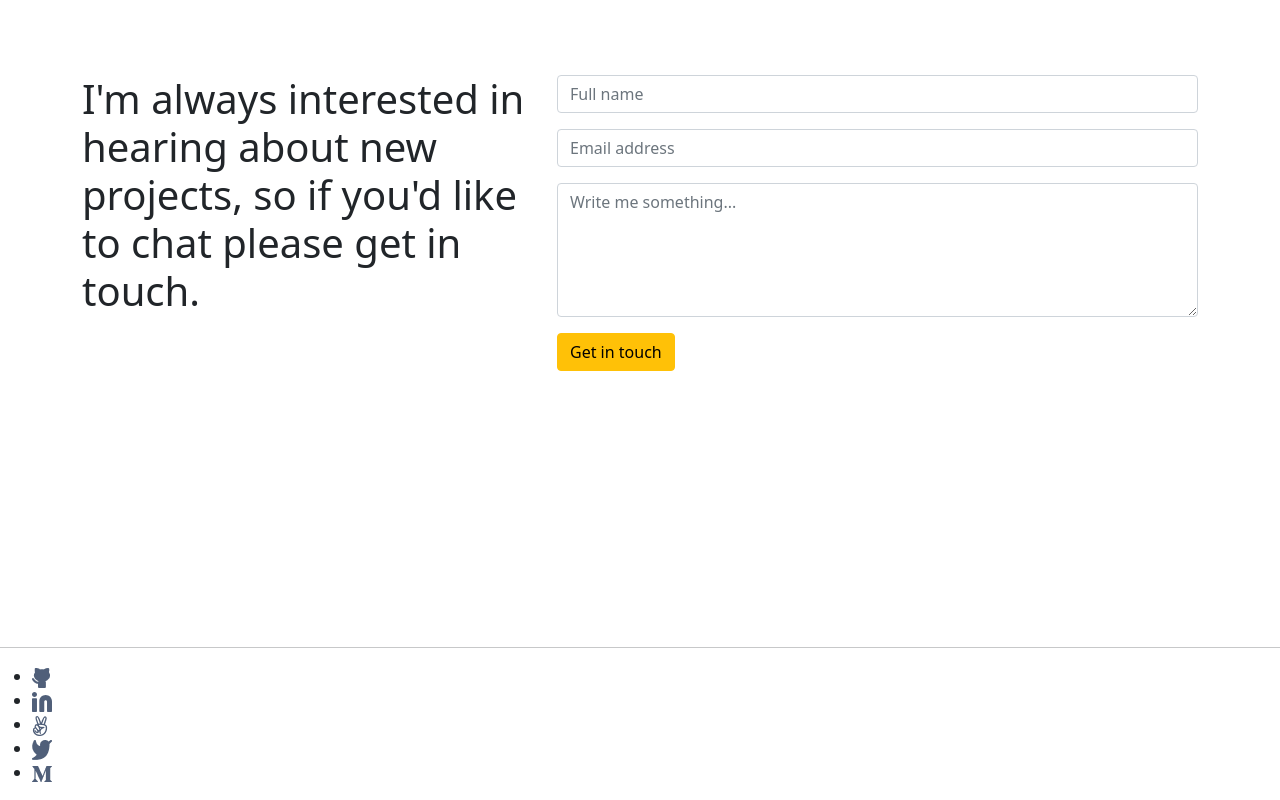
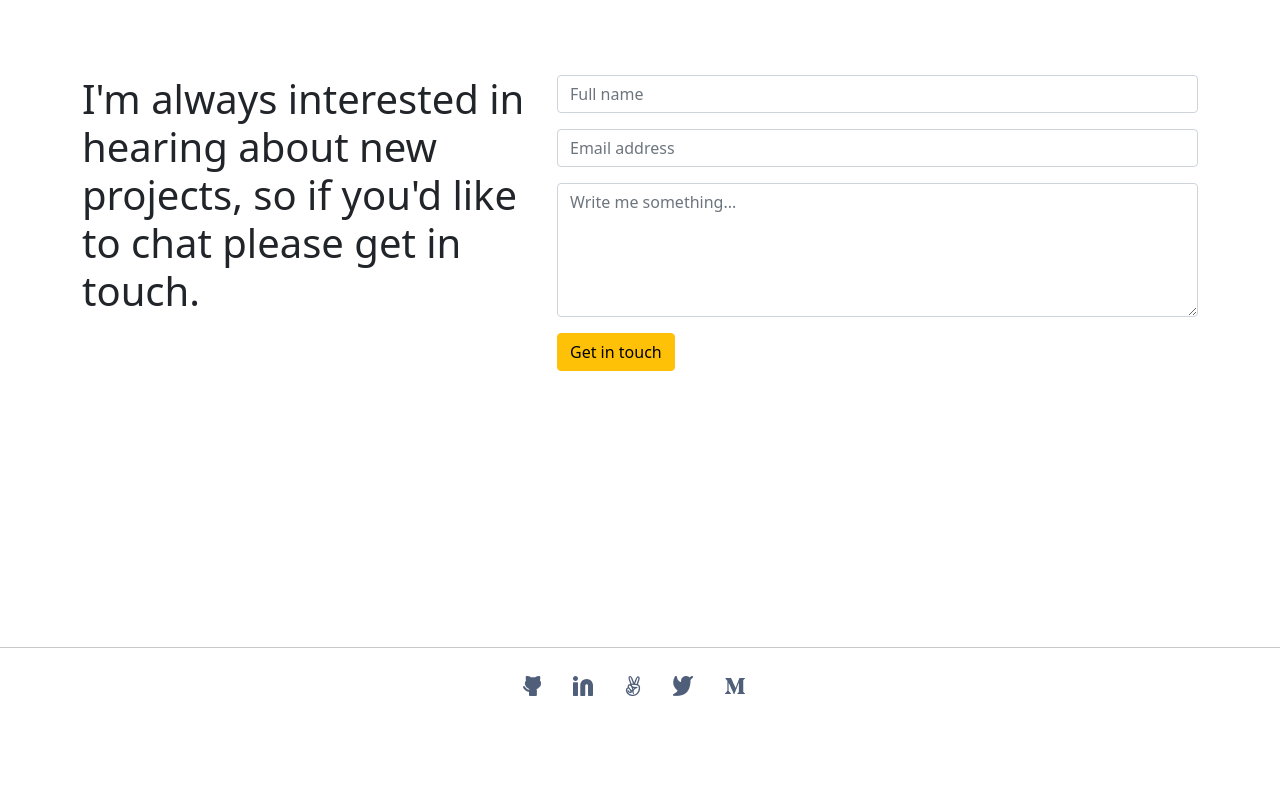
Before and after one commit to rubydevi/bootstrap-prototype, a website: page index.html in a window 1280 px wide. Shown: the part 2788-3588 px from the top of the page. After the commit the page ends 3492 px from the top, so only its background shows below. Drawn offline with nearby package versions, Linux system fonts and the light colour scheme.

Commit message:
Add foote Bootstrap Styles and Aligned Center

```diff
--- a/index.html
+++ b/index.html
@@ -316,30 +316,30 @@
   <hr>
 
   <!-- Footer Starts -->
-  <footer class="">
-    <div class="">
-      <ul class="">
-        <li>
+  <footer class="d-flex justify-content-center align-items-center">
+    <div class="row">
+      <ul class="list-group list-group-horizontal">
+        <li class="list-group-item bg-transparent border-0">
             <a href="#">
                 <img class="" src="images/socialMediaIcons/footerImages/gitIconDark.png" alt="github icon">
             </a>
         </li>
-        <li>
+        <li class="list-group-item bg-transparent border-0">
             <a href="#">
                 <img class="" src="images/socialMediaIcons/footerImages/linkedInDark.svg" alt="linkedIn icon">
             </a>
         </li>
-        <li>
+        <li class="list-group-item bg-transparent border-0">
             <a href="#">
                 <img class="" src="images/socialMediaIcons/footerImages/angelistDark.png" alt="angelist icon">
             </a>
         </li>
-        <li>
+        <li class="list-group-item bg-transparent border-0">
             <a href="#">
                 <img class="" src="images/socialMediaIcons/footerImages/twitterDark.png" alt="twitter icon">
             </a>
         </li>
-        <li>
+        <li class="list-group-item bg-transparent border-0">
             <a href="#">
                 <img class="" src="images/socialMediaIcons/footerImages/mediumDark.png" alt="medium icon">
             </a>
```
